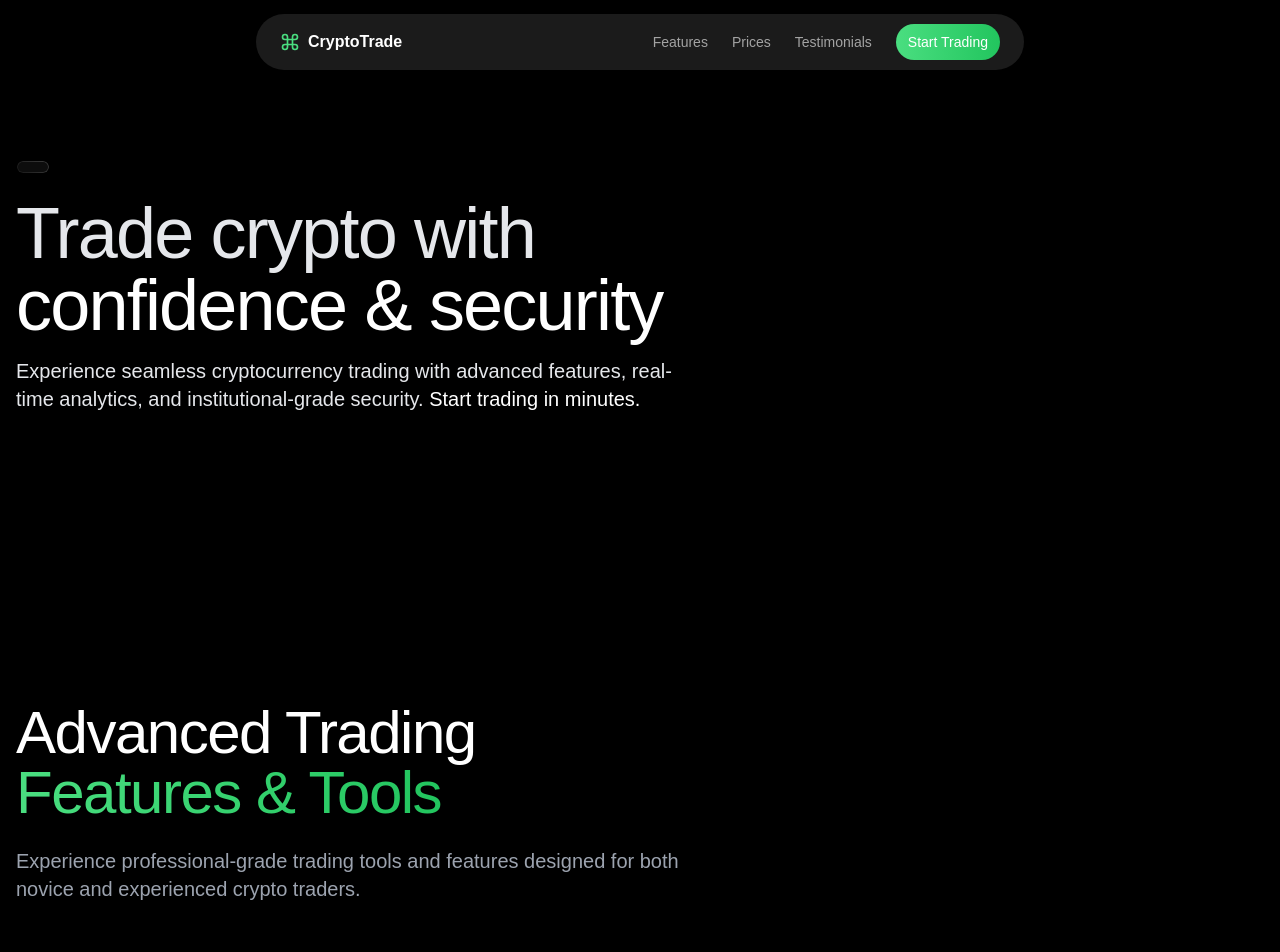
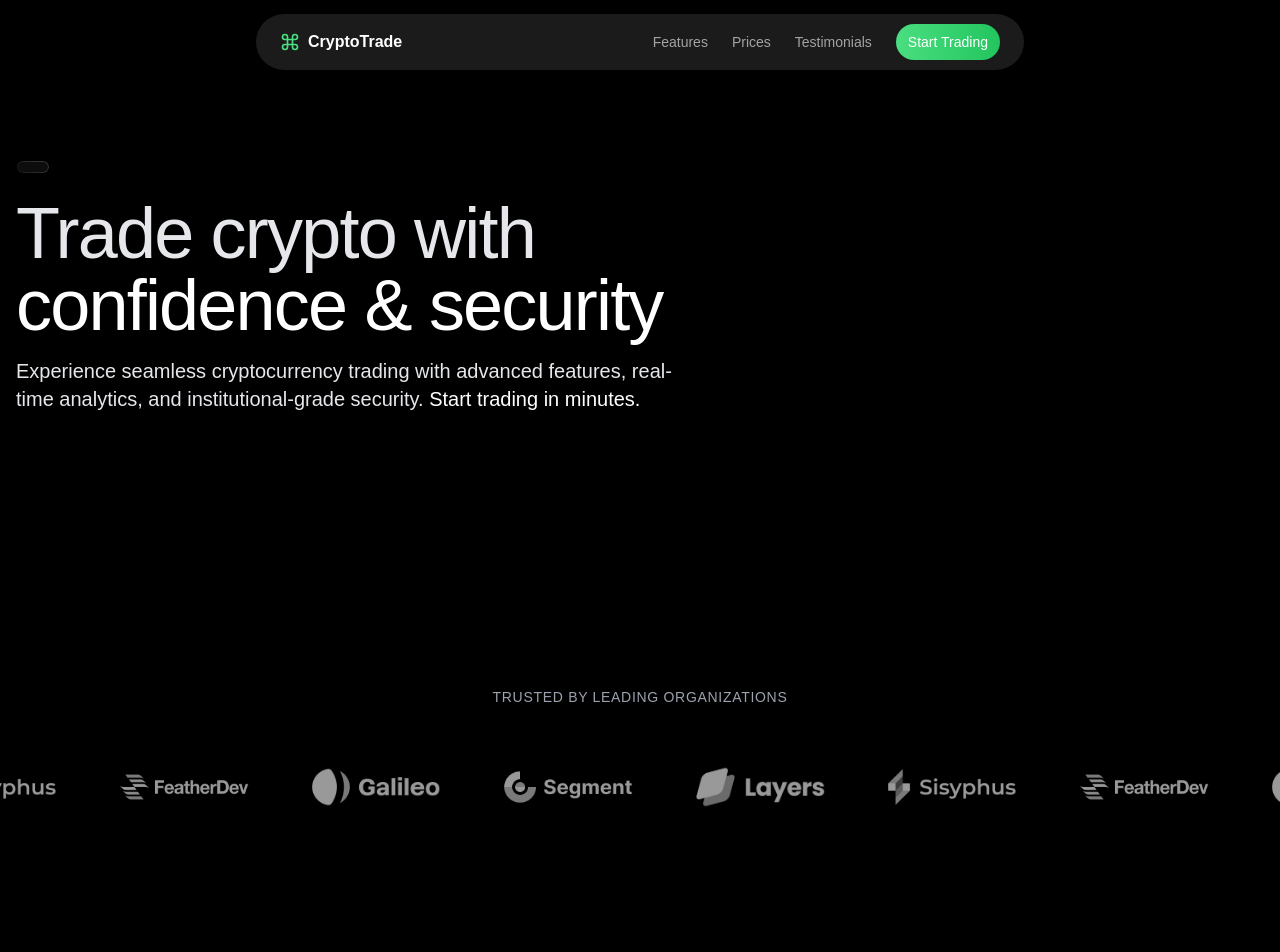
Before and after one commit to Lycan-Xx/crypto-trade-template-439, a React (Vite) app: page / in a window 1280 px wide. Shown: the top 952 px of the page. Built offline with nearby package versions, Linux system fonts and the light colour scheme; a web font is replaced by a local one.

Commit message:
Fix LogoCarousel component
The LogoCarousel component was not returning a valid JSX element. The component has been updated to return a valid JSX element.

```diff
--- a/src/components/LogoCarousel.tsx
+++ b/src/components/LogoCarousel.tsx
@@ -2,6 +2,38 @@ import { motion } from "framer-motion";
 const LogoCarousel = () => {
   const logos = ["/lovable-uploads/5830bd79-3511-41dc-af6c-8db32d91fc2c.png", "/lovable-uploads/bb50362c-6879-4868-bbc9-c6e051fd8d7d.png", "/lovable-uploads/1e2a48dc-059b-4919-a1ed-44685d771a32.png", "/lovable-uploads/bf56a0c6-48e4-49f7-b286-8e3fda9a3385.png", "/lovable-uploads/7cc724d4-3e14-4e7c-9e7a-8d613fde54d0.png"];
   const extendedLogos = [...logos, ...logos, ...logos];
-  return;
+  return (
+    <section className="py-20 bg-black overflow-hidden">
+      <div className="container px-4 mb-12">
+        <p className="text-center text-gray-400 text-sm uppercase tracking-wider">
+          Trusted by leading organizations
+        </p>
+      </div>
+      <div className="relative">
+        <motion.div
+          animate={{ x: "-100%" }}
+          transition={{
+            duration: 30,
+            repeat: Infinity,
+            ease: "linear",
+          }}
+          className="flex space-x-16 items-center"
+        >
+          {extendedLogos.map((logo, index) => (
+            <div
+              key={index}
+              className="flex-shrink-0 w-32 h-16 flex items-center justify-center opacity-60 hover:opacity-100 transition-opacity duration-300"
+            >
+              <img
+                src={logo}
+                alt={`Company logo ${index + 1}`}
+                className="max-w-full max-h-full object-contain filter brightness-0 invert"
+              />
+            </div>
+          ))}
+        </motion.div>
+      </div>
+    </section>
+  );
 };
 export default LogoCarousel;
```
